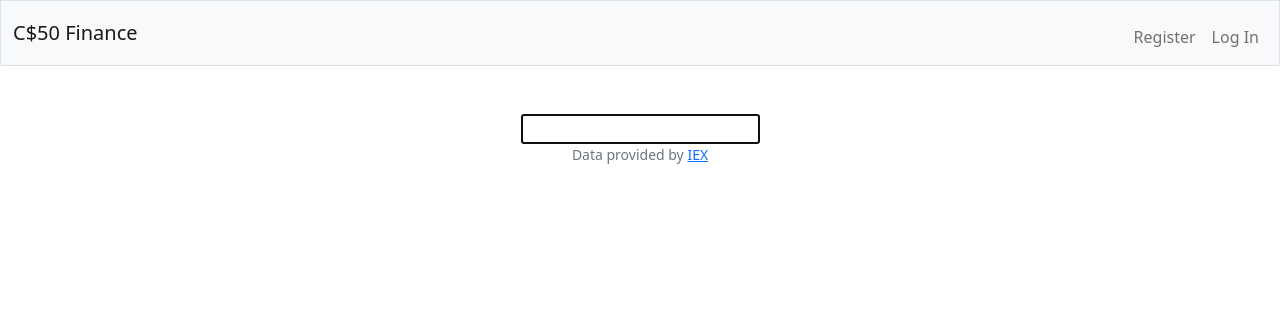
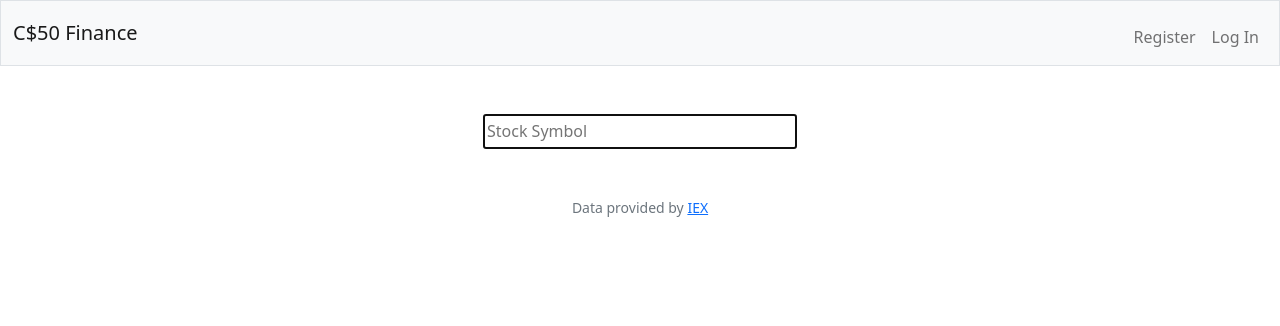
Before and after one commit to fruitiecutiepie/code50-104437268, a Flask app: template pset9/finance/templates/quote.html in a window 1280 px wide. Shown: the top 326 px of the page. Run offline with Flask 2, Linux system fonts and the light colour scheme; the template is opened without the code that fills it, so the values that code supplies are empty; some libraries are stand-ins or nearby versions.

Commit message:
Thu, Aug 18, 2022, 1:42 PM +00:00

```diff
--- a/pset9/finance/templates/quote.html
+++ b/pset9/finance/templates/quote.html
@@ -5,5 +5,5 @@
 {% endblock %}
 
 {% block main %}
-    <input autocomplete="off" autofocus name="symbol"
+    <input autocomplete="off" autofocus name="symbol" placeholder="Stock Symbol" type="text">
 {% endblock %}
```
